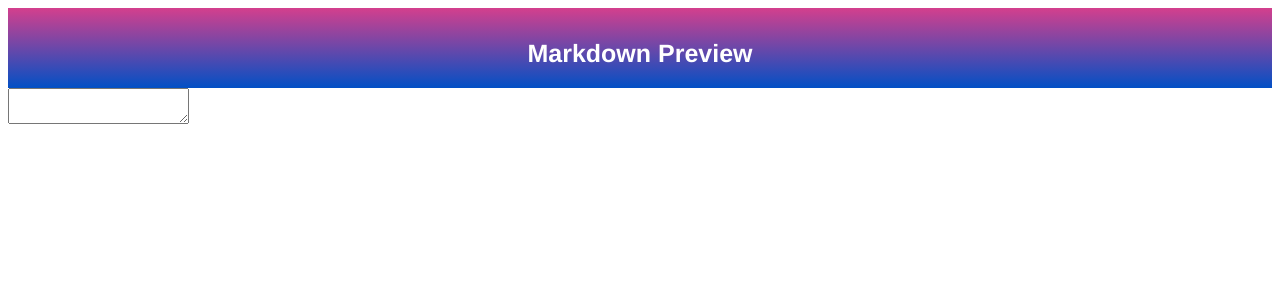
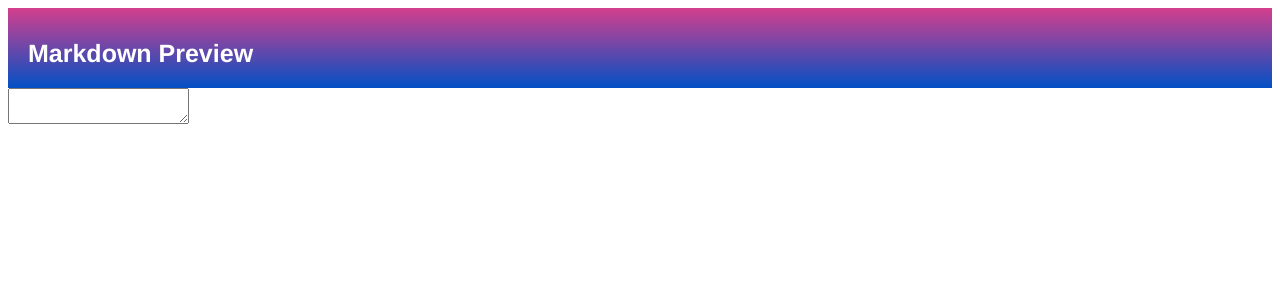
Before and after one commit to loconluis/markdown-preview, a React (Create React App) app: page / in a window 1280 px wide. Shown: the top 300 px of the page. Built offline with nearby package versions, Linux system fonts and the light colour scheme.

Commit message:
Adding stufss

```diff
--- a/src/components/MainHeader.js
+++ b/src/components/MainHeader.js
@@ -2,7 +2,7 @@ import React from 'react'
 
 export default () => {
   return (
-    <div className="App">
+    <div className="header">
       <header className="App-header">
         <h1 className="App-title">Markdown Preview</h1>
       </header>
```
